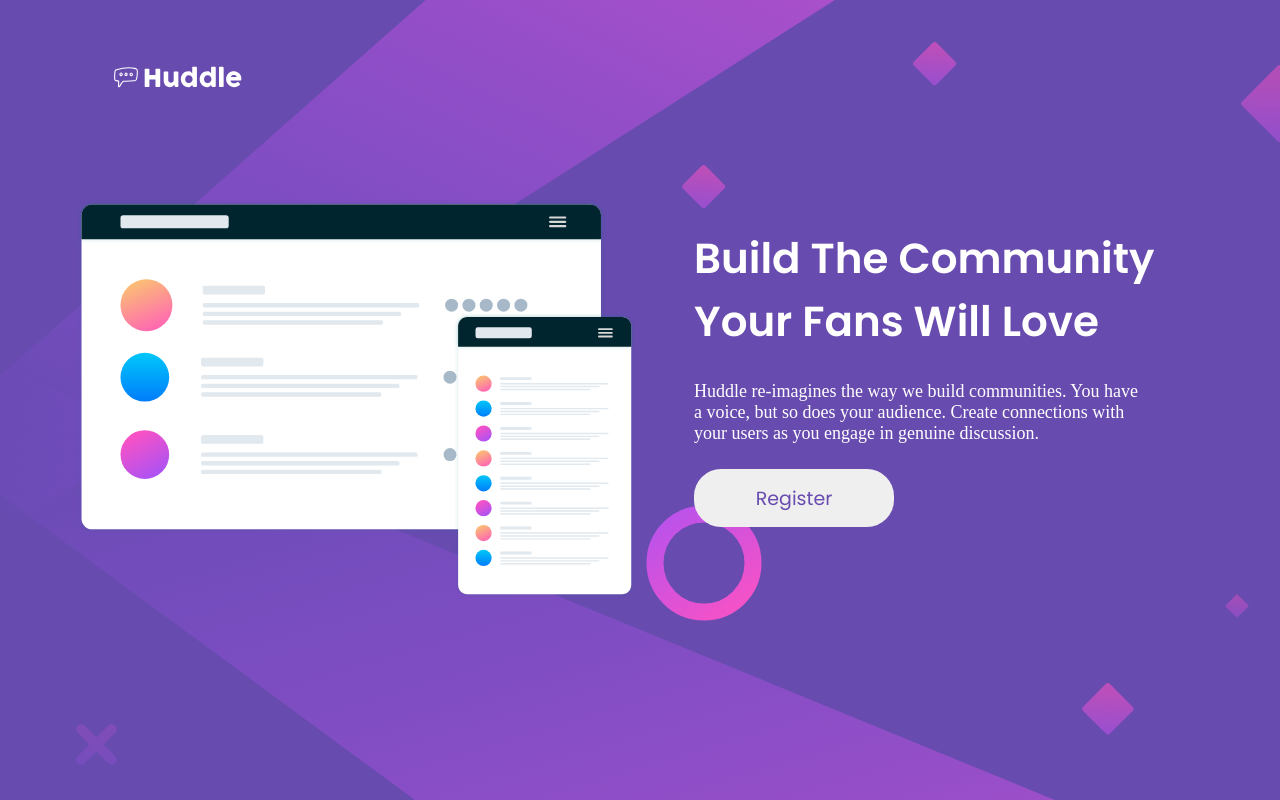
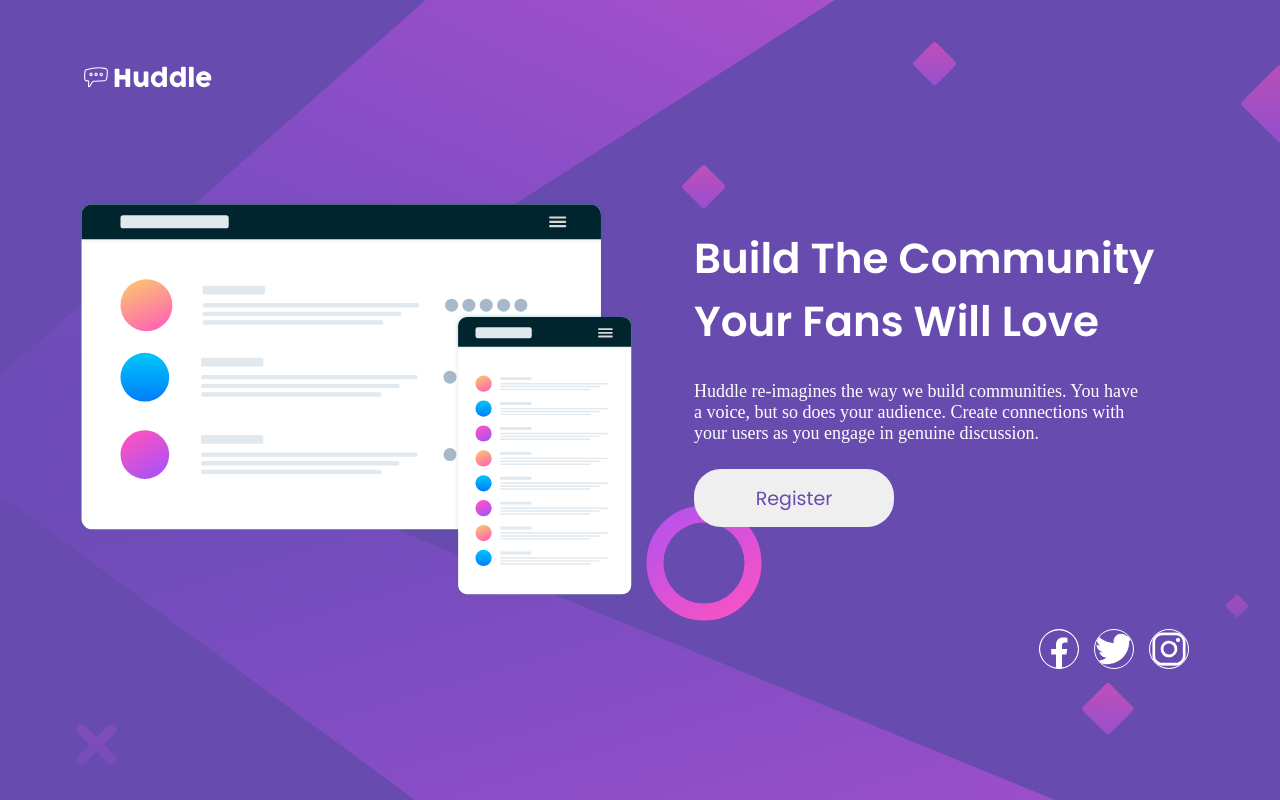
Before and after one commit to elisavet12/huddle-landing-page-with-single-introductory-section-master, a plain HTML site: page index.html in a window 1280 px wide. Drawn offline with Linux system fonts and the light colour scheme.

Commit message:
css update

```diff
--- a/index.html
+++ b/index.html
@@ -72,11 +72,19 @@
     </footer> -->
     </main>
     <footer>
-      <ul class="social">
-        <i class="fab fa-facebook"></i>
-        <i class="fab fa-twitter-square"></i>
-        <i class="fab fa-instagram-square"></i>
-      </ul>
+      <div class="socials">
+        <img class="social facebook" src="./images/logo-facebook.svg" />
+        <img
+          class="social twitter"
+          src="./images/logo-twitter.svg"
+          alt="twitter"
+        />
+        <img
+          class="social instagram"
+          src="./images/logo-instagram 1.svg"
+          alt="instagram"
+        />
+      </div>
     </footer>
   </body>
 </html>
--- a/style.css
+++ b/style.css
@@ -28,7 +28,7 @@ main {
 }
 
 .logo {
-  width: 200px;
+  width: 140px;
   height: 34px;
 }
 
@@ -65,16 +65,29 @@ main {
   font-family: "Poppins";
 }
 
-.footer {
+footer {
   width: auto;
   height: auto;
   margin-bottom: 40px;
 }
 
+.socials {
+  display: flex;
+  justify-content: flex-end;
+}
+
 .social {
-  width: 42px;
-  height: 42px;
-  color: white;
+  width: 40px;
+  height: 40px;
+  margin-right: 15px;
+  border-radius: 50%;
+  border: 1px solid #ffffff;
+  box-sizing: border-box;
+  background-color: white;
+}
+
+.twitter {
+  background-color: var(--Violet);
 }
 
 @media only screen and (max-width: 1024px) {
```
Also changed, not shown: images/Vectortest.svg (added), images/logo-facebook.svg (added), images/logo-instagram 1.svg (added), images/logo-instagram.svg (added), images/logo-twitter.svg (added).
